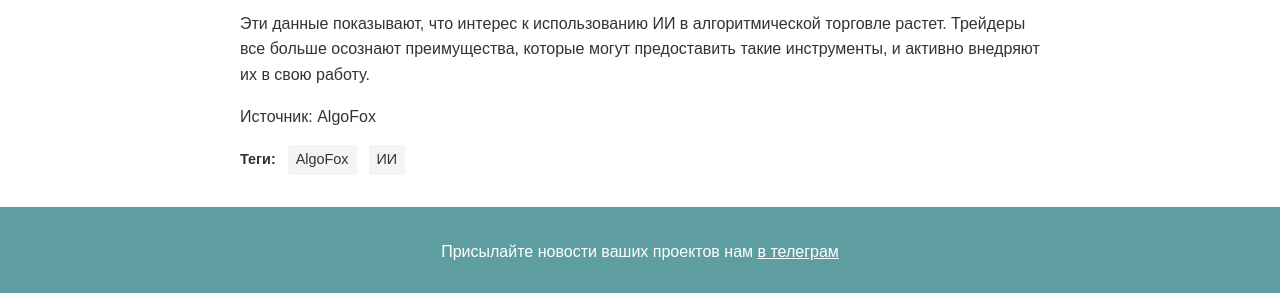
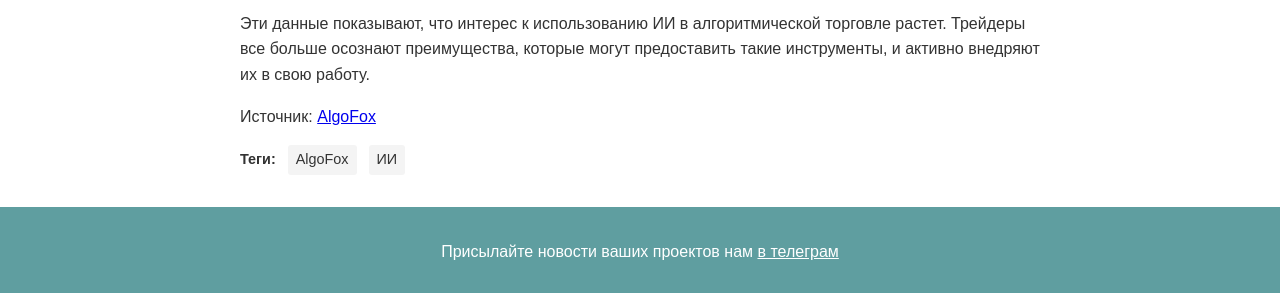
Before and after one commit to osaengine/osaengine.github.io, a Jekyll site: the page built from _posts/2024-07-13-algofox-использовать-ИИ.md, in a window 1280 px wide and 900 px high, scrolled down 3371 px. Shown: the part 604-897 px from the top of the window. Built offline with Jekyll 4.4.1, drawn with Linux system fonts in a browser that asks for light colours; some of the changed lines change nothing that is shown.

Commit message:
фиксики

```diff
--- a/_posts/2024-07-13-algofox-использовать-ИИ.md
+++ b/_posts/2024-07-13-algofox-использовать-ИИ.md
@@ -9,7 +9,7 @@
 
 Недавно в сообществе AlgoFox было проведено голосование, целью которого было выяснить, используют ли трейдеры ChatGPT или аналогичные ИИ-инструменты для алгоритмической торговли. Мы сравнили результаты текущего голосования с результатами аналогичного опроса, проведенного год назад.
 
-![запросы osengine](/assets/images/blog/ai_before.jpg)
+![первый опрос](/assets/images/blog/ai_before.jpg)
 
 ### Результаты голосования год назад
 
@@ -21,7 +21,7 @@
 - **34%** — Нет, пока не разобрался как он пригодится
 - **19%** — Нет, не буду использовать
 
-![запросы osengine](/assets/images/blog/ai_now.jpg)
+![второй опрос](/assets/images/blog/ai_now.jpg)
 
 ### Текущие результаты голосования
 
@@ -44,4 +44,4 @@
 
 Эти данные показывают, что интерес к использованию ИИ в алгоритмической торговле растет. Трейдеры все больше осознают преимущества, которые могут предоставить такие инструменты, и активно внедряют их в свою работу.
 
-Источник: AlgoFox
+Источник: [AlgoFox](https://t.me/algofox)
```
